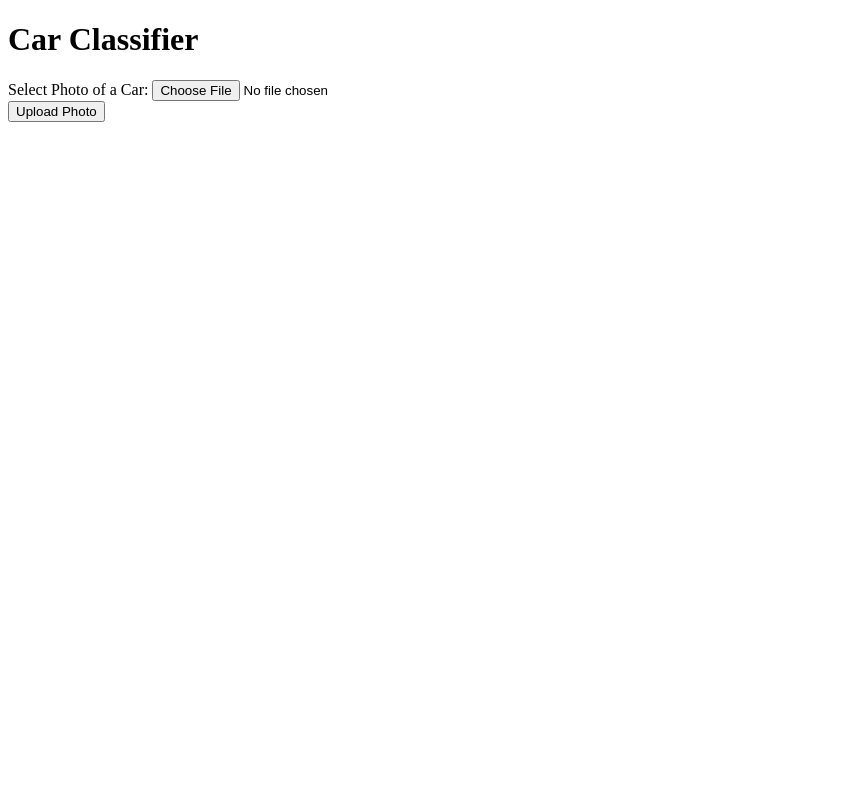
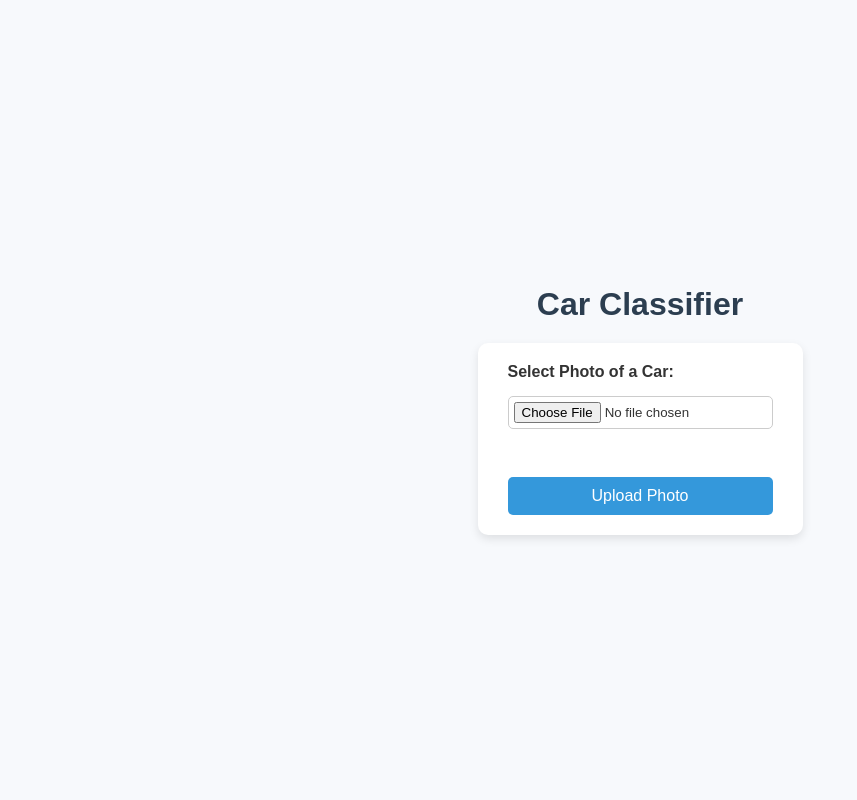
Before and after one commit to PeymonA/AI-Car-Classifier-Webapp, a Flask app: page / in a window 1280 px wide. Shown: the whole page, without its empty margins (0-857 px from the left). Run offline with Flask 3, Linux system fonts and the light colour scheme.

Commit message:
added css

```diff
--- a/app.py
+++ b/app.py
@@ -22,11 +22,11 @@ def upload_photo():
         return_value = ""
         for index, score in enumerate(outputs[0]):
             if index == 0:
-                return_value += f"Label: Sedan, score: {score:.5f}"
+                return_value += f"Label: Sedan, score: {score:.5f}" + "\n"
             elif index == 1:
-                return_value += f"Label: SUV, score: {score:.5f}"
+                return_value += f"Label: SUV, score: {score:.5f}" + "\n"
             else:
-                return_value += f"Label: Truck, score: {score:.5f}"
+                return_value += f"Label: Truck, score: {score:.5f}" + "\n"
 
         return return_value
 
--- /dev/null
+++ b/static/style.css
@@ -0,0 +1,68 @@
+/* Apply a clean sans-serif font */
+body {
+    font-family: Arial, sans-serif;
+    background-color: #f7f9fc;
+    margin: 0;
+    padding: 0;
+    color: #333;
+}
+
+/* Center content vertically & horizontally */
+body {
+    display: flex;
+    flex-direction: column;
+    align-items: center;
+    min-height: 100vh;
+    justify-content: center;
+}
+
+/* Headings */
+h1 {
+    color: #2c3e50;
+    margin-bottom: 20px;
+}
+
+/* Form container */
+form {
+    background: white;
+    padding: 20px 30px;
+    border-radius: 10px;
+    box-shadow: 0 4px 10px rgba(0,0,0,0.1);
+    display: flex;
+    flex-direction: column;
+    gap: 15px;
+}
+
+/* Labels */
+label {
+    font-weight: bold;
+}
+
+/* File input styling */
+input[type="file"] {
+    padding: 5px;
+    border: 1px solid #ccc;
+    border-radius: 5px;
+}
+
+/* Submit button */
+input[type="submit"] {
+    background-color: #3498db;
+    color: white;
+    border: none;
+    padding: 10px;
+    font-size: 1rem;
+    border-radius: 5px;
+    cursor: pointer;
+}
+
+input[type="submit"]:hover {
+    background-color: #2980b9;
+}
+
+/* Result text */
+p {
+    font-size: 1.2rem;
+    font-weight: bold;
+    color: #27ae60;
+}
--- a/templates/base.html
+++ b/templates/base.html
@@ -5,6 +5,7 @@
     <meta name="viewport" content="width=device-width, initial-scale=1" />
     <title>My Page</title>
     <meta name="description" content="Short description of this page." />
+    <link rel="stylesheet" href="{{ url_for('static', filename='style.css') }}">
     {% block head %}{% endblock %}
   </head>
   <body>
```
Also changed, not shown: static/uploads/07936.jpg (added), static/uploads/07939.jpg (added).
